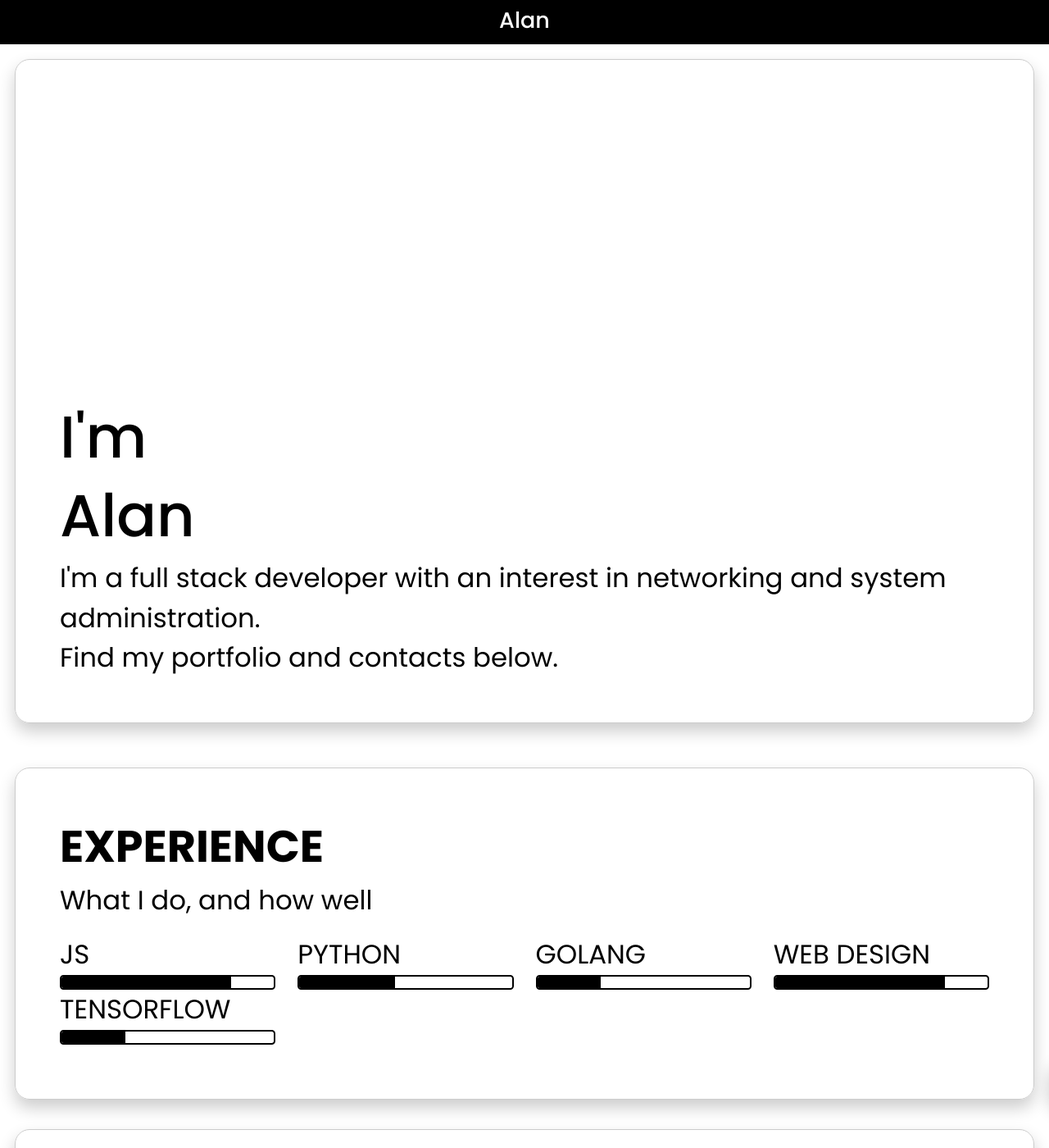
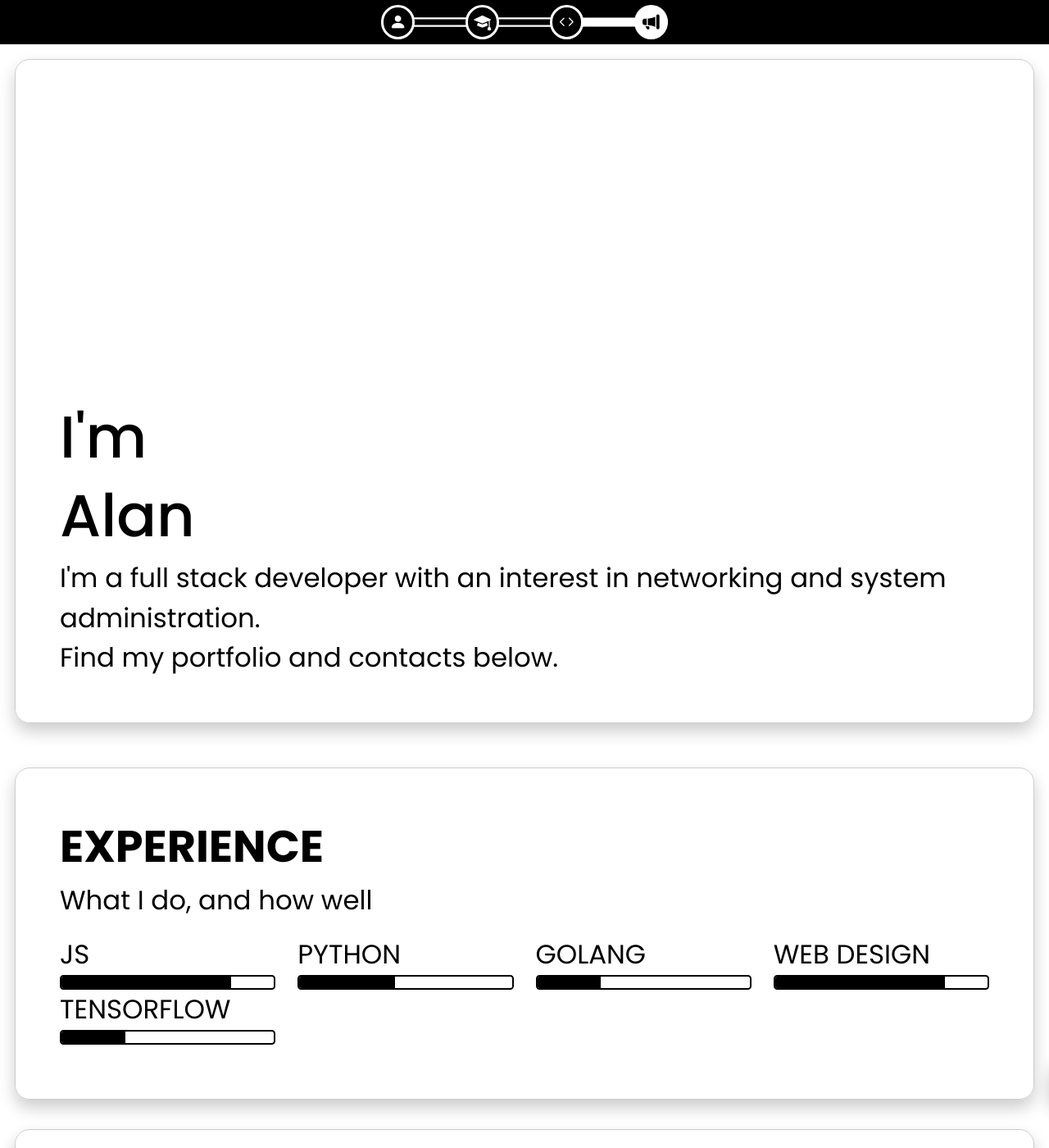
Before and after one commit to alanrme/alanr, a Jekyll site: the page built from index.html, in a window 1280 px wide and 1400 px high. Shown: the whole window at 82% size. Built offline with Jekyll 4.4.1, drawn with Linux system fonts in a browser that asks for light colours; nearby versions of some CDN libraries.

Commit message:
Progress bar and loader fix

```diff
--- a/_includes/nav.html
+++ b/_includes/nav.html
@@ -1,7 +1,11 @@
 <nav>
-    <a id="navlogo" href="{{ site.baseurl }}/">
-        Alan
-    </a>
+    <div class="checkpoint-container">
+        <div class="checkpoint-fill" id="checkpoint-fill"></div>
+        <a href="#top"><div class="circle active"><i class="bi bi-person-fill"></i></div></a>
+        <a href="#intro"><div class="circle"><i class="bi bi-mortarboard-fill"></i></div></a>
+        <a href="#portfolio"><div class="circle"><i class="bi bi-code"></i></div></a>
+        <a href="#contact"><div class="circle"><i class="bi bi-megaphone-fill"></i></div></a>
+     </div>
 
     <div class="menu" style="display: none; color: white"><i class="bi-list"></i></div>
 </nav>
--- a/css/style.scss
+++ b/css/style.scss
@@ -351,17 +351,22 @@ div.shake {
 
 /* target nav bar */
 nav {
-	position: absolute;
+	position: fixed;
 	top: 0;
 	z-index: 10;
 	width: 100%;
-	height: auto;
+	height: 3em;
+	display: flex;
+	flex-direction: row;
+	justify-content: center;
+	align-items: center;
 	text-align: center;
 	background: black;
+	transition: 1s;
 
 
 	/* target tab */
-	a {
+	a.tab {
 		display: inline-block;
 		min-height: 2em;
 		color: white;
@@ -428,16 +433,66 @@ nav {
 		-webkit-transition: 0.5s;
 		transition: 0.5s;
 	}
+
+	.checkpoint-container {
+		display: flex;
+		justify-content: space-between;
+		position: relative;
+		margin: 0 1em;
+		max-width: 100%;
+		width: 350px;
+		&::after {
+			content: ""; /* Mandatory with ::before */
+			background-color: white;
+			position: absolute;
+			top: 50%;
+			left: 0;
+			transform: translateY(-50%);
+			height: 0.6em;
+			width: 100%;
+			border-radius: 1em;
+		}
+
+		.checkpoint-fill {
+			background-color: black;
+			position: absolute;
+			top: 50%;
+			transform: translateY(-50%);
+			height: 0.6em;
+			width: 10%;
+			transition: 0.4s ease;
+			border: solid 0.15em white;
+			border-radius: 1em;
+			z-index: 1;
+		}
+		a {
+			z-index: 2;
+			color: black;
+			.circle {
+				background-color: #fff;
+				border-radius: 999px;
+				height: 2em;
+				width: 2em;
+				font-size: 1.15em;
+				display: flex;
+				align-items: center;
+				justify-content: center;
+				transition: 0.4s $bezier;
+				&.active {
+					background-color: black;
+					border: solid 0.15em white;
+					color: white;
+				}
+			}
+		}
+	}
 }
 /* the fixed nav bar for when the user scrolls */
 nav.scrolled {
 	position: fixed;
 	background: rgba(0, 0, 0, 0.3);
 	backdrop-filter: blur(3px);
-	transform: translateY(-100%);
 }
-nav.sleep {	transition: 0.5s $bezier; }
-nav.awake { transform: translateY(0); transition: 0.5s $bezier; }
 
 
 
--- a/index.html
+++ b/index.html
@@ -74,7 +74,6 @@ title: {{ site.title }}
 	</template>
 </div>
 
-
 <div class="section" id="contact">
 	<div class="container">
 		<h2 class="aos" data-aos="fadein-expand-up">FIND ME</h2>
--- a/js/main.js
+++ b/js/main.js
@@ -2,7 +2,9 @@
 hero = _(".hero")
 hero.classList.add("loader")
 
-window.onload = () => {
+//window.onload = () => {}
+
+ready(() => {
     text = _("#alan")
     textclone = _("#alan2")
     const rect = text.getBoundingClientRect();
@@ -16,9 +18,8 @@ window.onload = () => {
         _("#alan2").remove()
         text.style.transform = `translate(0,0)`
     }, 10)
-}
 
-ready(() => {
+
     window.scrollTo(0, 0); // scroll to top on page load
 
     // set vh property to the true viewport height to fix it on mobile browsers
@@ -157,12 +158,15 @@ ready(() => {
 
     let intro = _('.content').offsetTop; // top of content
     let nav = _('nav');
+    let checkpointContainer = _('.checkpoint-container')
+    let circles = checkpointContainer.querySelectorAll(".circle")
+    let sections = _(".section", true)
     // run every 150ms, put most scroll events here
     // more efficient than the scroll event
     window.setInterval(function(){
         intro = _('.content').offsetTop; // set top of content
         // ^ this is in a loop so that when the screen is turned it
-            // will update with the new position
+        // will update with new values
 
         // if user scrolls below intro, show button
         if (scrollpos > intro) {
@@ -176,21 +180,32 @@ ready(() => {
         // handles attaching nav to screen when scrolled far enough
         if (scrollpos > 200) { // after the nav is no longer visible
             if (!nav.classList.contains('scrolled')) nav.classList.add('scrolled');
-
-                // nest these since realistically they only run if the
-                // scroll is above 100, more efficient code
-                if (scrollpos > intro) {
-                    if (!nav.classList.contains('awake')) nav.classList.add('awake');
-                }
-                if (scrollpos < intro) {
-                    if (nav.classList.contains('awake')) {
-                        nav.classList.remove('awake');
-                        nav.classList.add('sleep');
-                    }
-                }
         }
         if (scrollpos < 200) {
-                if (nav.classList.contains('scrolled')) nav.classList.remove("scrolled", "sleep");
+            if (nav.classList.contains('scrolled')) nav.classList.remove("scrolled");
         }
+
+        updateCheckpoints(checkpointContainer)
     }, 150);
+
+    function updateCheckpoints(container) {
+        const vh = Math.max(document.documentElement.clientHeight || 0, window.innerHeight || 0)
+        let newWidth = 0;
+        const increment = 100/(circles.length-1)
+        sections.forEach((section, i) => {
+            const rect = section.getBoundingClientRect()
+            if (rect.top < vh) {
+                // rect.bottom-rect.top used instead of rect.height as
+                // rect.height is not supported in older browsers
+                // Math.min used to cap newWidth at 100%
+                newWidth = Math.min(increment*(i + (vh-rect.top)/(rect.bottom-rect.top)), 100)
+            }
+        })
+        container.querySelector("#checkpoint-fill").style.width = `${newWidth}%`
+        const circlesToFill = Math.floor((newWidth+1)/(100/(circles.length-1)))
+        circles.forEach((circle, i) => {
+            if (i<=circlesToFill) circle.classList.add("active")
+            else circle.classList.remove("active")
+        })
+    }
 });
```
Lines whose indentation alone changed are shown as unchanged.
